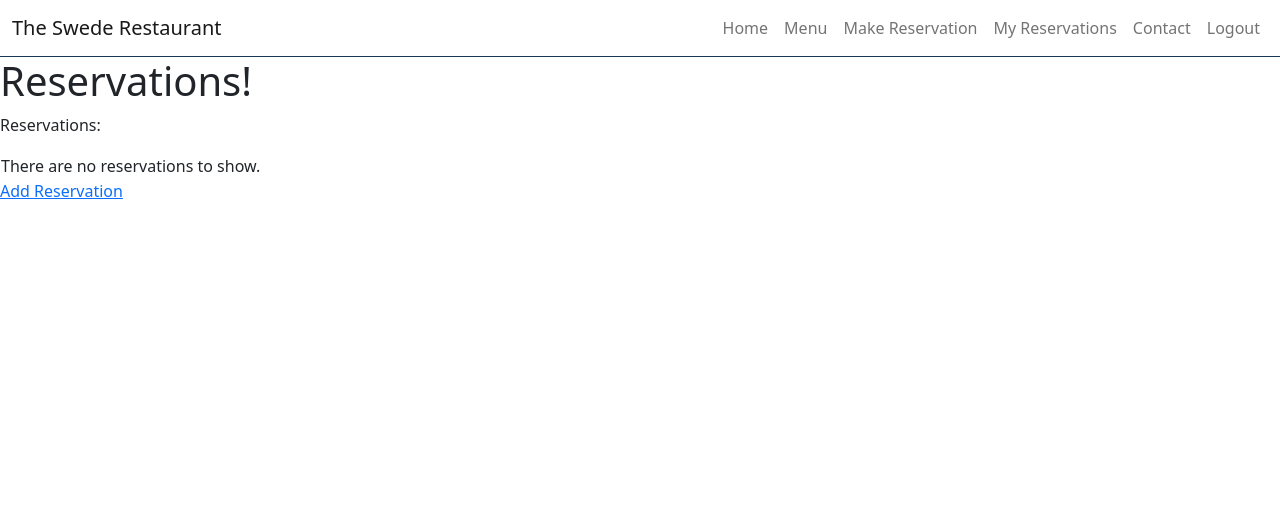
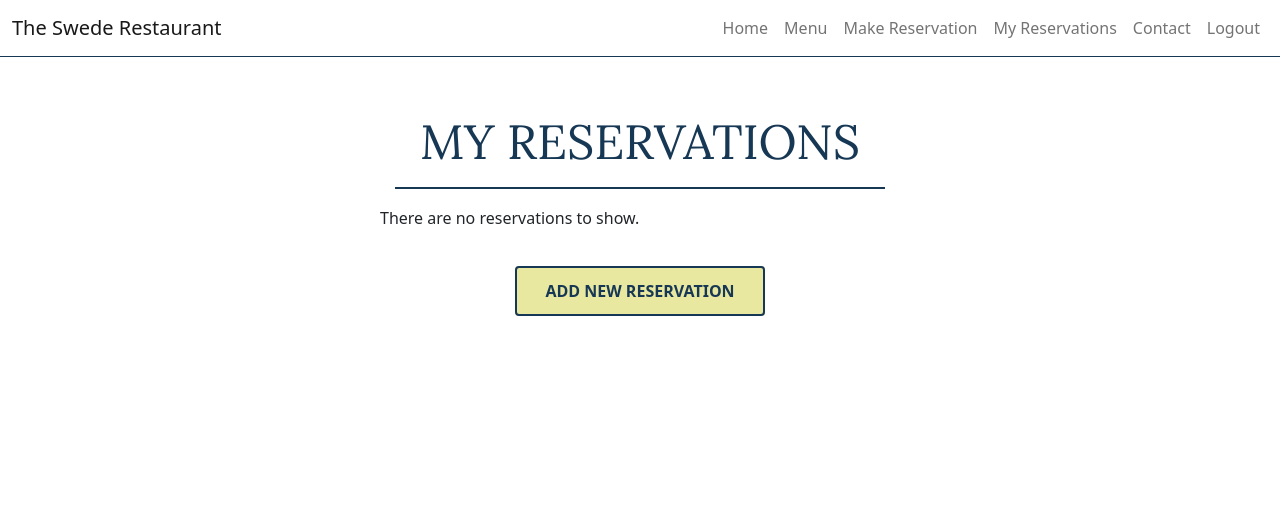
Before and after one commit to gustafsson96/the-swede-restaurant, a Django app: page /reservations.html in a window 1280 px wide. Shown: the top 515 px of the page. Run offline with Django 3.2, Linux system fonts and the light colour scheme; the visitor is signed in with stand-in values (Sample User, id 1); data that the repository does not hold is empty; some libraries are stand-ins or nearby versions.

Commit message:
Style reservations.html

```diff
--- a/static/css/style.css
+++ b/static/css/style.css
@@ -32,6 +32,25 @@
     border: var(--darker-blue) solid 2px;
     padding: 2rem;
 }
+
+.styled-btn {
+    font-size: 1rem;
+    font-weight: bold;
+    text-decoration: none;
+    text-transform: uppercase;
+    margin: 1rem;
+    padding: 0.75rem 1.75rem;
+    background-color: var(--darker-yellow);
+    color: var(--darker-blue);
+    border: 2px solid var(--darker-blue);
+    border-radius: 4px;
+    transition-duration: 0.4s;
+}
+
+.styled-btn:hover {
+     background-color: var(--darker-blue);
+     color: var(--darker-yellow);
+ }
 
 /* relative page container for footer positioning */
 
@@ -246,7 +265,8 @@
     color: var(--darker-yellow);
 }
 
-/* allauth login, signup, and logout templates css */
+/* allauth login, signup, and logout templates css
+   buttons are .styled-btn but id was required to override original styling */
 
 #sign-up-link {
     text-decoration: none;
@@ -273,7 +293,6 @@
 }
 
 #signup-btn {
-/* repetetive code for buttons as id was required to override original styling */
     font-size: 1rem;
     font-weight: bold;
     text-decoration: none;
@@ -319,24 +338,27 @@
 
  /* add, view, edit, and delete reservations css */
 
-.styled-btn {
-    font-size: 1rem;
+ .edit-cancel-btn {
+    font-size: 0.6rem;
     font-weight: bold;
     text-decoration: none;
     text-transform: uppercase;
-    margin: 1rem;
-    padding: 0.75rem 1.75rem;
+    padding: 0.2rem;
+    margin: 0.2rem;
     background-color: var(--darker-yellow);
     color: var(--darker-blue);
     border: 2px solid var(--darker-blue);
     border-radius: 4px;
     transition-duration: 0.4s;
+ }
 
-}
-
- .styled-btn:hover {
+ .edit-cancel-btn:hover {
      background-color: var(--darker-blue);
      color: var(--darker-yellow);
+ }
+
+ .add-btn-box {
+    margin: 3rem;
  }
 
 
--- a/templates/add_reservations.html
+++ b/templates/add_reservations.html
@@ -1,4 +1,5 @@
 {% extends 'base.html' %}
+
 {% block content %}
 
 <div class="container">
--- a/templates/edit_reservation.html
+++ b/templates/edit_reservation.html
@@ -1,4 +1,6 @@
-{% extends 'base.html' %} {% block content %}
+{% extends 'base.html' %}
+
+{% block content %}
 
 <h1>Edit a Reservation:</h1>
 <form method="POST">
--- a/templates/reservations.html
+++ b/templates/reservations.html
@@ -2,10 +2,11 @@
 
 {% block content %}
 
-<h1>Reservations!</h1>
-
-<p>Reservations:</p>
-
+<div class="container">
+    <div class="row">
+        <div class="col-md-6 offset-md-3 p-4 text-center">
+            <h1 class="page-heading">My Reservations</h1>
+            <div>
 <table>
   {% for item in information %}
   <tr>
@@ -14,12 +15,12 @@
     <td>{{ item.time }}</td>
     <td>
       <a href="/edit/{{ item.id }}">
-        <button>Edit Reservation</button>
+        <button class="edit-cancel-btn">Edit Reservation</button>
       </a>
     </td>
     <td>
       <a href="/delete/{{ item.id }}">
-        <button>Cancel Reservation</button>
+        <button class="edit-cancel-btn">Cancel Reservation</button>
       </a>
     </td>
   </tr>
@@ -29,7 +30,13 @@
   </tr>
   {% endfor %}
 </table>
+<div class="add-btn-box">
+<a class="styled-btn" href="add">Add New Reservation</a>
+</div>
+            </div>
+        </div>
+    </div>
+</div>
 
-<a href="add">Add Reservation</a>
 
 {% endblock %}
```
